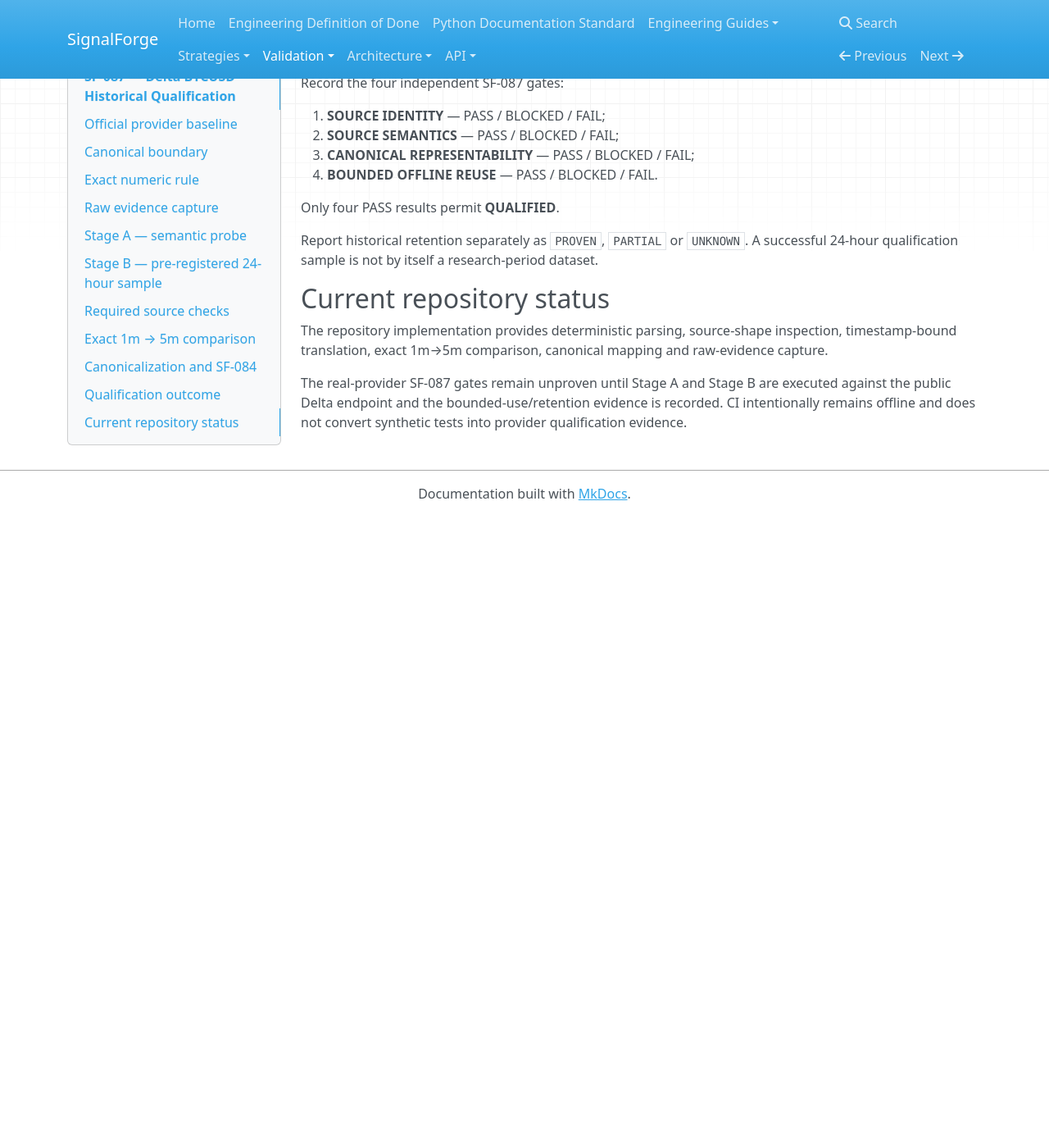
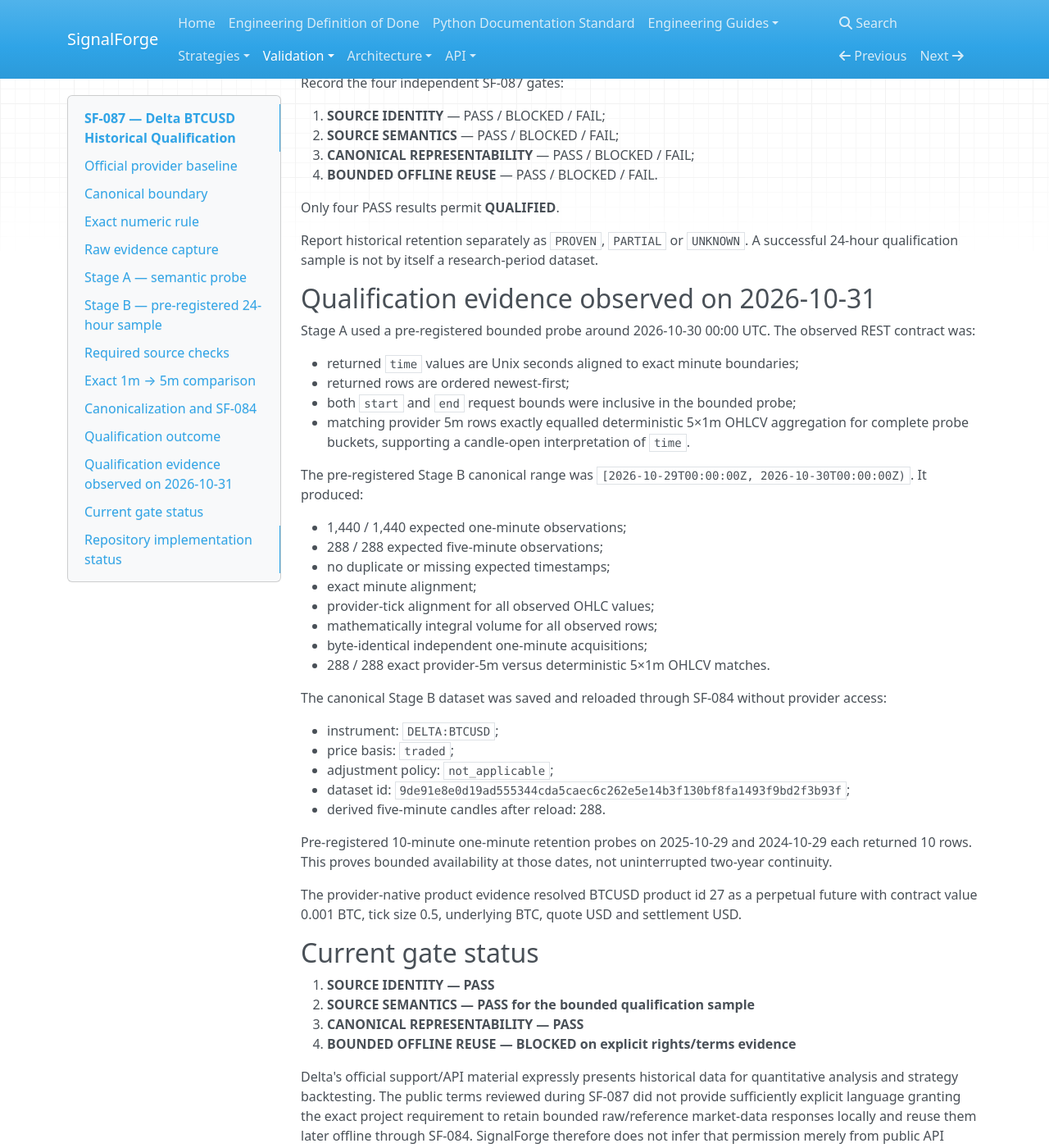
Before and after one commit to harishkamathuk/signalforge, an MkDocs documentation site: the page built from docs/validation/sf-087-delta-btc-history-qualification.md, in a window 1280 px wide and 1400 px high, scrolled down 3536 px. Shown: the whole window at 82% size. Built offline with MkDocs 1.6.1, drawn with Linux system fonts in a browser that asks for light colours; nearby versions of some CDN libraries; before the commit the page ends 4166 px from its top, so only the background shows below that; some of the changed text lies outside the part shown.

Commit message:
docs(research): record SF-087 evidence and rights blocker

```diff
--- a/docs/validation/sf-087-delta-btc-history-qualification.md
+++ b/docs/validation/sf-087-delta-btc-history-qualification.md
@@ -170,11 +170,68 @@ Only four PASS results permit **QUALIFIED**.
 Report historical retention separately as `PROVEN`, `PARTIAL` or `UNKNOWN`. A successful
 24-hour qualification sample is not by itself a research-period dataset.
 
-## Current repository status
+## Qualification evidence observed on 2026-10-31
 
-The repository implementation provides deterministic parsing, source-shape inspection,
-timestamp-bound translation, exact 1m→5m comparison, canonical mapping and raw-evidence capture.
+Stage A used a pre-registered bounded probe around 2026-10-30 00:00 UTC. The observed REST contract
+was:
 
-The real-provider SF-087 gates remain unproven until Stage A and Stage B are executed against the
-public Delta endpoint and the bounded-use/retention evidence is recorded. CI intentionally remains
-offline and does not convert synthetic tests into provider qualification evidence.
+- returned `time` values are Unix seconds aligned to exact minute boundaries;
+- returned rows are ordered newest-first;
+- both `start` and `end` request bounds were inclusive in the bounded probe;
+- matching provider 5m rows exactly equalled deterministic 5×1m OHLCV aggregation for complete
+  probe buckets, supporting a candle-open interpretation of `time`.
+
+The pre-registered Stage B canonical range was
+`[2026-10-29T00:00:00Z, 2026-10-30T00:00:00Z)`. It produced:
+
+- 1,440 / 1,440 expected one-minute observations;
+- 288 / 288 expected five-minute observations;
+- no duplicate or missing expected timestamps;
+- exact minute alignment;
+- provider-tick alignment for all observed OHLC values;
+- mathematically integral volume for all observed rows;
+- byte-identical independent one-minute acquisitions;
+- 288 / 288 exact provider-5m versus deterministic 5×1m OHLCV matches.
+
+The canonical Stage B dataset was saved and reloaded through SF-084 without provider access:
+
+- instrument: `DELTA:BTCUSD`;
+- price basis: `traded`;
+- adjustment policy: `not_applicable`;
+- dataset id:
+  `9de91e8e0d19ad555344cda5caec6c262e5e14b3f130bf8fa1493f9bd2f3b93f`;
+- derived five-minute candles after reload: 288.
+
+Pre-registered 10-minute one-minute retention probes on 2025-10-29 and 2024-10-29 each returned
+10 rows. This proves bounded availability at those dates, not uninterrupted two-year continuity.
+
+The provider-native product evidence resolved BTCUSD product id 27 as a perpetual future with
+contract value 0.001 BTC, tick size 0.5, underlying BTC, quote USD and settlement USD.
+
+## Current gate status
+
+1. **SOURCE IDENTITY — PASS**
+2. **SOURCE SEMANTICS — PASS for the bounded qualification sample**
+3. **CANONICAL REPRESENTABILITY — PASS**
+4. **BOUNDED OFFLINE REUSE — BLOCKED on explicit rights/terms evidence**
+
+Delta's official support/API material expressly presents historical data for quantitative analysis
+and strategy backtesting. The public terms reviewed during SF-087 did not provide sufficiently
+explicit language granting the exact project requirement to retain bounded raw/reference market-data
+responses locally and reuse them later offline through SF-084. SignalForge therefore does not infer
+that permission merely from public API access or backtesting purpose.
+
+No redistribution/publication right is claimed. Broad archival rights remain unresolved.
+
+`research_retention_depth = PARTIAL`: bounded one-year and two-year probes succeeded, but a full
+research horizon has not been acquired and continuity across that horizon has not been validated.
+
+Because Gate 4 is blocked, SF-087 is **BLOCKED, not QUALIFIED**. No performance backtest is
+authorized from this result.
+
+## Repository implementation status
+
+The implementation provides deterministic exact-numeric parsing, source-shape inspection,
+timestamp-bound translation, exact 1m→5m comparison, canonical mapping and write-once raw-evidence
+capture. Normal repository CI remains offline. The temporary provider-evidence workflow used to
+obtain the bounded evidence is not part of the intended permanent CI surface.
```
